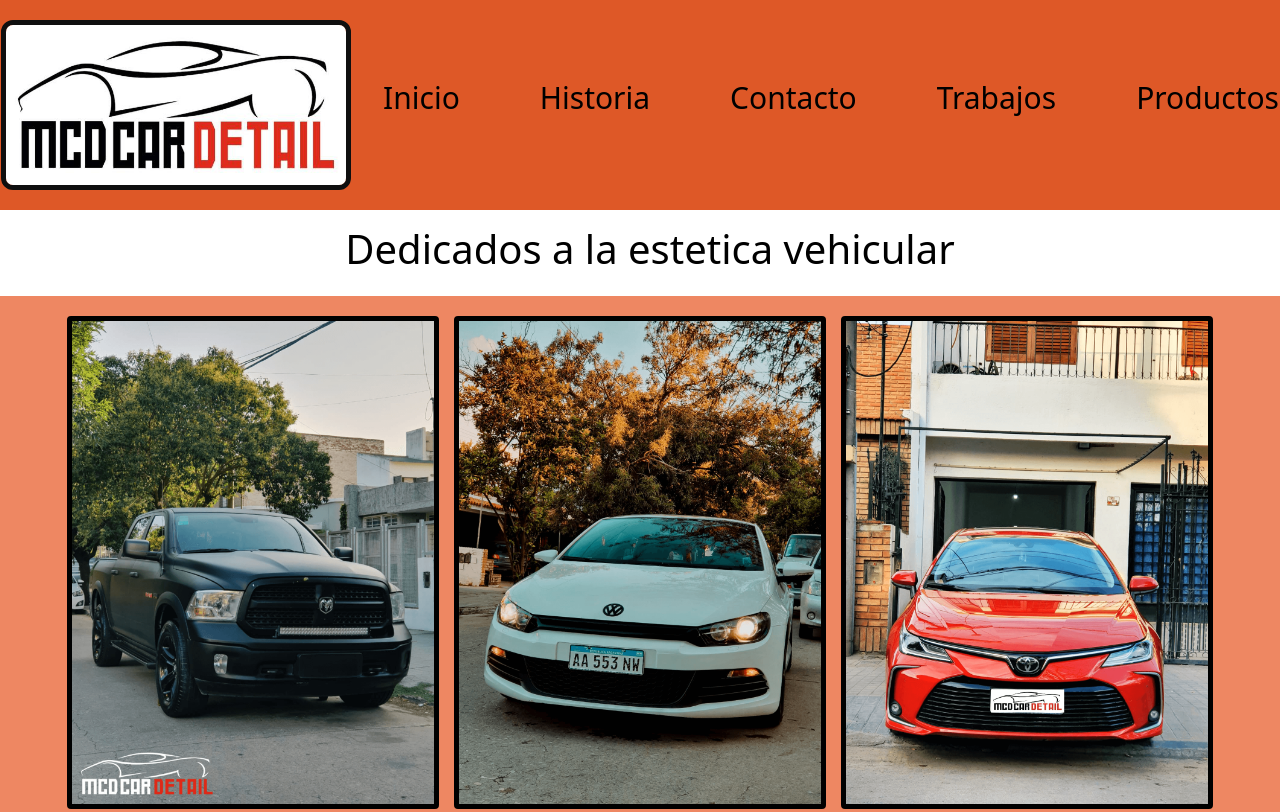
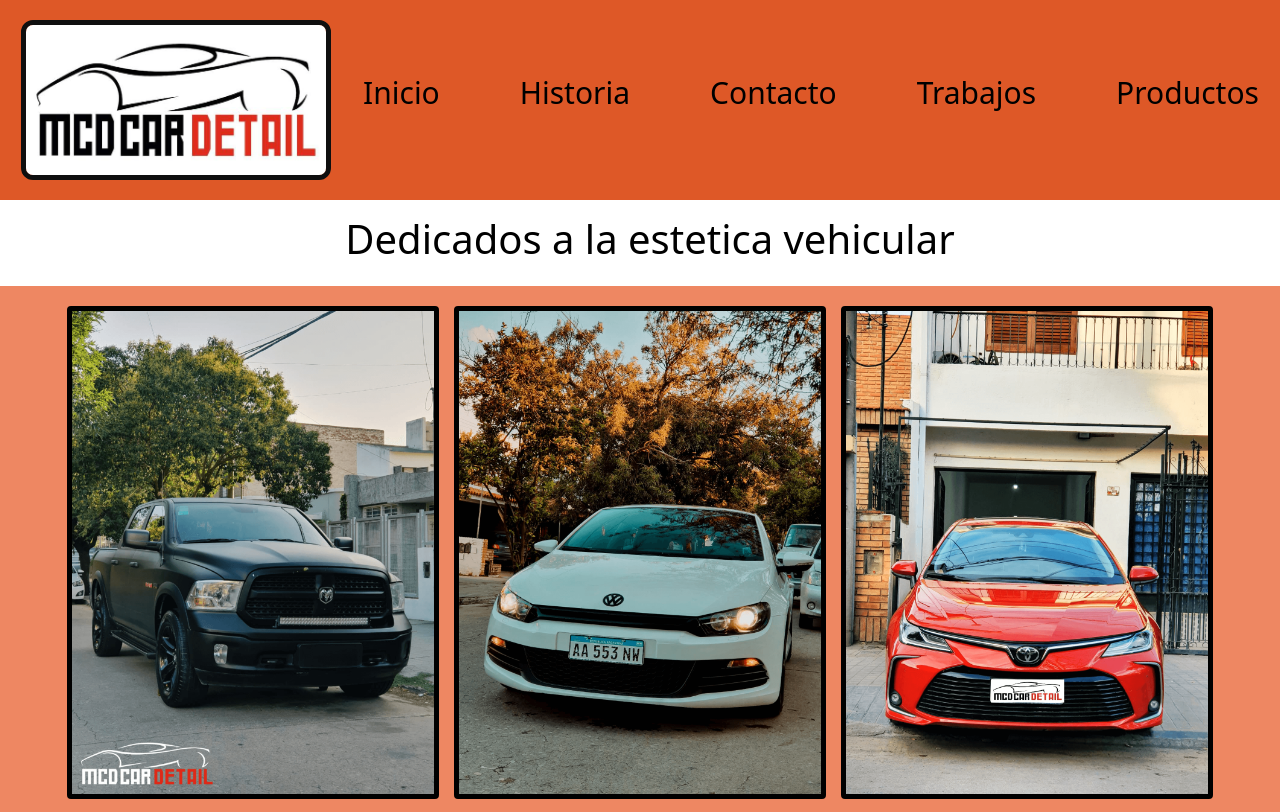
Before and after one commit to ezecataneo/cardetail, a website: page index.html in a window 1280 px wide. Shown: the top 812 px of the page. Drawn offline with nearby package versions, Linux system fonts and the light colour scheme.

Commit message:
se retoco nuevamente las mediaqueris pq al subir a github se rompia

```diff
--- a/scss/layout/_mediaqueris.scss
+++ b/scss/layout/_mediaqueris.scss
@@ -1,4 +1,11 @@
 /*mediaqueris navbar*/
+@media screen and (max-width: 1288px ) {
+  .div_nav img {
+    height: 160px;
+    width: 310px;
+  }
+}
+
     @media screen and (max-width: 1240px ) {
     .div_nav img {
   height: 150px;
@@ -227,7 +234,7 @@
   }
 }
 /*mediaqueris productos*/
-@media screen and (max-width: 1240px ) {
+@media screen and (max-width: 1288px ) {
   .grilla {
     grid-template-areas:
     "area1 area1 area1 area1"
```
Also changed, not shown: css/style.css, 1 other file.
